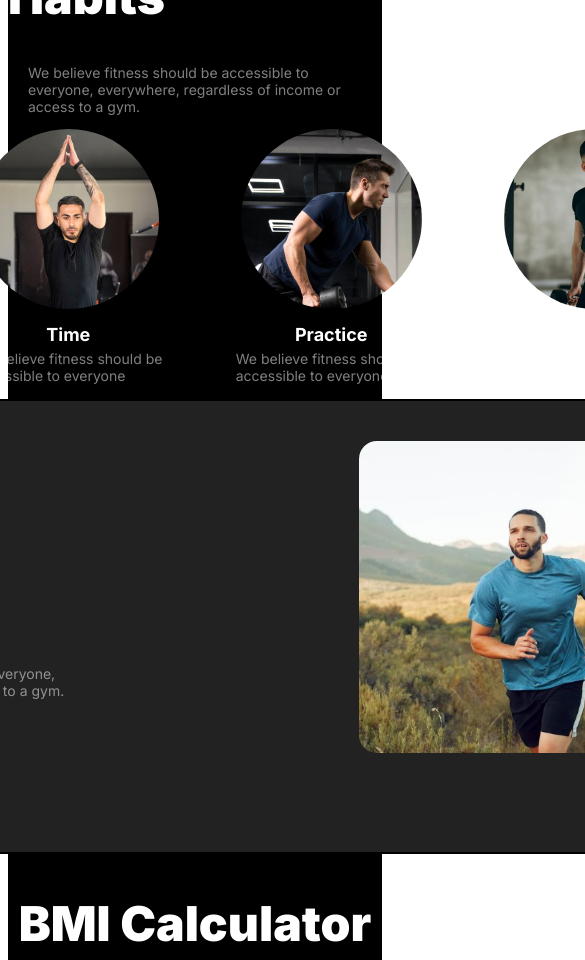
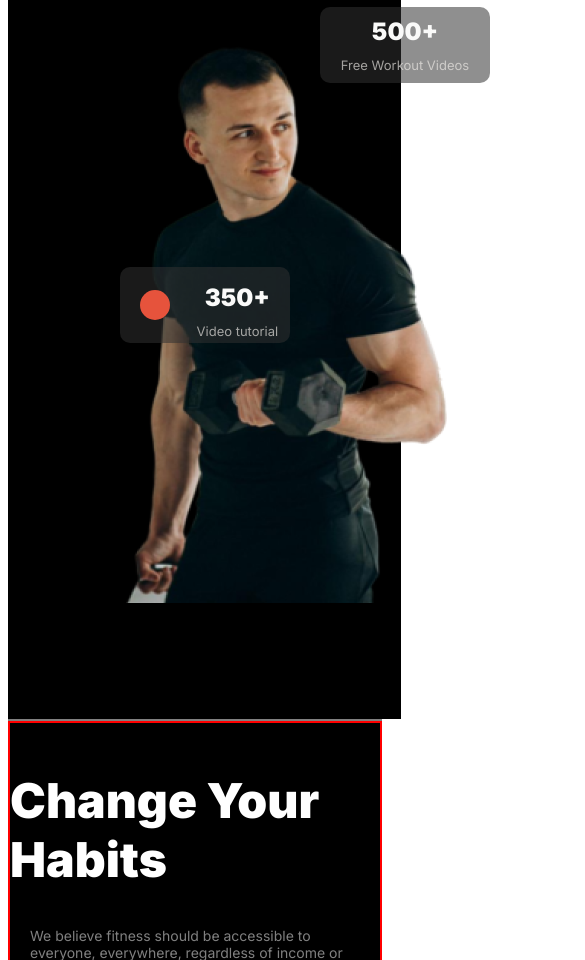
Before and after one commit to TRSiddique/asignment-02, a plain HTML site: page index.html in a window 390 px wide. Shown: the part 1040-2000 px from the top of the page, 585 px wide, since content can reach past the window. Drawn offline with Linux system fonts and the light colour scheme; a web font is replaced by a local one.

Commit message:
section 1, 2 , 3 responsive done

```diff
--- a/index.html
+++ b/index.html
@@ -17,7 +17,13 @@
                 <li><a href="">Contact</a></li>
                 <li><a href="">About</a></li>
             </ul>
-
+            <div class="navbar-menu">
+                <div class="hamburger-menu">
+                    <div class="bar"></div>
+                    <div class="bar"></div>
+                    <div class="bar"></div>
+                </div>
+            </div>
     </nav>
     <div class="banner">
 <div class="oneone">
@@ -30,18 +36,28 @@
 </div>
 <div class="imge">
     <img src="images/head.png" alt="">
+    <!-- <button><h3>350+</h3><br><p>video</p></button> -->
+    <div class="label video-tutorial">
+        <span class="circle"></span>
+        <span ><h4 class="extra-button-title">350+</h4><br><p class="ex-btn-para">Video tutorial</p></span>
+
+    </div>
+    <div class="label2 free-workout">
+        <h3 class="extra-button-title">500+</h3><br><p class="ex-btn-para">Free Workout Videos</p>
+    </div>
 </div>
+
 </div>
 
 
 
 
 </section>
-<section class="sec2">
+<section class="sec2 ">
 <div class="sec21">
     <h3 class="titlebar">Change Your Habits</h3>
     <p class="marg">We believe fitness should be accessible to everyone, everywhere, regardless of income or access to a gym.</p>
-    <div>
+    <div class="Image-father">
         <div class="imgcard-container">
             <div class="imgcard">
             <img class="img1card" src="images/image 3.png" alt="">
@@ -70,30 +86,30 @@
 
     </div>
 </div>
-
+<section class="run-section">
 <div class="run">
     <div class="run1">
         <h3 class="titlebar">Run an Extra
             Mile Easily</h3>
         <p class="marg">We believe fitness should be accessible to everyone, everywhere, regardless of income or access to a gym. With hundreds of professional workouts.</p>
-        <button class="btn2">Join Now</button>
+        <button class="btn2 runbtn">Join Now</button>
     </div>
     <div >
         <img class="img2" src="images/run.jpg" alt="">
     </div>
 </div>
-
+</section>
 
 
 </section>
-<section class="sec3">
+<section class="sec3 hide">
 
 
 
 
 
 </section>
-<section class="sec4 ">
+<section class="sec4 hide">
  <h1 class="titlebar">BMI Calculator</h1>
  <p class="bmi-para">We believe fitness should be accessible to everyone, everywhere, regardless of income or access to a gym.</p>
 <div class="sec42">
@@ -209,7 +225,7 @@
 
 </section>
 <!-- Unique Section -->
-<section class="daily-workout ">
+<section class="daily-workout hide ">
     <div class="challenge-header">
         <h2>Daily Workout Challenge</h2>
         <p>Challenge yourself every day with a new workout. Let's stay fit together!</p>
--- a/style/style.css
+++ b/style/style.css
@@ -81,6 +81,68 @@ nav ul {
 .imge {
   padding-left: 200px;
 }
+/* extra btn */
+.circle {
+  width: 30px;
+  height: 30px;
+  border-radius: 50%;
+  background: rgb(230, 83, 60);
+}
+.label {
+  position: absolute;
+  padding: 10px 20px;
+  background-color: rgba(0, 0, 0, 0.7);
+  color: white;
+  font-size: 20px;
+  text-align: center;
+  border-radius: 10px;
+  font-family: Inter;
+  height: 56px;
+  width: 130px;
+  display: flex;
+  justify-content: space-between;
+  align-items: center;
+}
+.label2 {
+  position: absolute;
+  padding: 10px 20px;
+  background-color: rgba(0, 0, 0, 0.7);
+  color: white;
+  font-size: 20px;
+  text-align: center;
+  border-radius: 10px;
+  font-family: Inter;
+  height: 56px;
+  width: 130px;
+}
+.extra-button-title {
+  color: rgb(250, 250, 249);
+  font-family: Inter;
+  font-size: 24px;
+  font-weight: 900;
+  margin: 0px;
+}
+.ex-btn-para {
+  margin: -13px;
+  font-family: Inter;
+  font-size: 13px;
+  font-weight: 400;
+  color: rgba(239, 237, 232, 0.65);
+}
+
+.video-tutorial {
+  margin-left: -100px;
+  margin-top: -120px;
+  background: rgba(48, 48, 48, 0.54);
+}
+
+.free-workout {
+  margin-top: -450px;
+  margin-left: 200px;
+  background: rgba(48, 48, 48, 0.54);
+  /* border: 2px solid red; */
+}
+
 .btn2 {
   padding: 16px 40px 16px 40px;
 
@@ -115,11 +177,20 @@ letter-spacing: 0px; */
   font-style: normal;
 }
 .sec21 {
-  /* border: 2px solid red; */
+  border: 2px solid red;
   display: flex;
   flex-direction: column;
   align-items: center;
   width: 100%;
+}
+.Image-father{
+  /* border:2px solid rgb(128, 0, 0); */
+  display: flex;
+  justify-content: center;
+  align-items: center;
+  width: 100%;
+  /* margin: 0px auto;
+  padding:0px auto; */
 }
 
 .imgcard {
@@ -129,7 +200,7 @@ letter-spacing: 0px; */
   justify-content: center;
   width: 231px;
   height: 270px;
-  /* border: 2px solid; */
+  /* border: 2px solid yellow; */
 }
 .img1card {
   /* border: 2px solid red; */
@@ -153,11 +224,12 @@ letter-spacing: 0px; */
 .imgcard-container {
   display: flex;
   justify-content: space-evenly;
-  margin-left: -150px;
+  /* margin-left: -150px; */
 
   /* border:2px solid green; */
-  width: 140%;
+  width: 85%;
 }
+
 .titlebar {
   color: rgb(255, 255, 255);
   font-family: Inter;
@@ -171,21 +243,30 @@ letter-spacing: 0px; */
   justify-content: space-between;
   background-color: rgb(0, 0, 0);
 }
+.run-section{
+width: 100%;
+margin: ;
+  /* border: 2px solid greenyellow; */
+}
 .run {
   display: flex;
   flex-direction: row;
   justify-content: space-between;
   padding: 40px;
-  border: 2px solid;
-  width: 1060px;
-  height: 371px;
+  /* border: 2px solid yellow; */
+  /* width: 1060px;
+  height: 371px; */
   border-radius: 18px;
   background: rgb(34, 34, 34);
+  width: 75%;
+  margin: auto;
+
 }
 .run1 {
   width: 400px;
-  /* border: 2px solid greenyellow; */
-  padding: 20px;
+   border: 2px solid rgb(255, 47, 47);
+  /* padding: 20px; */
+
 }
 .img2 {
   height: 312px;
@@ -473,41 +554,35 @@ letter-spacing: 0px; */
   font-family: Inter;
 }
 
-@media screen and (max-width:576px) {
-    footer{
+@media screen and (max-width: 576px) {
+  footer {
     /* width: 100%; */
     padding: 0px;
-
   }
-    .daily-workout{
+  .daily-workout {
     width: 100%;
   }
-    .footer-container{
+  .footer-container {
     flex-direction: column;
     align-items: flex-start;
     font-size: 2rem;
-
-
   }
-    .footer-links{
+  .footer-links {
     flex-direction: column;
     margin-left: 1px;
     padding-left: 0px;
     font-size: 2rem;
-
   }
-    .bmi-para{
-
+  .bmi-para {
     width: 350px;
-
   }
 
-    .card-img{
+  .card-img {
     height: 272px;
     width: 313px;
     margin: 0px auto;
   }
-    .Trainner{
+  .Trainner {
     /* grid-template-columns: repeat(1,1fr);
       border: 2px solid red;
       width: 100%;
@@ -518,15 +593,125 @@ letter-spacing: 0px; */
     border-radius: 18px;
     background: rgba(255, 255, 255, 0.1);
     padding: 30px 5px;
+  }
+  .sec5 {
+    width: 100%;
+  }
+  .marg {
+    padding: 0 20px;
+  }
+  nav ul{
+    display: none;
 
   }
-    .sec5{
+  .navbar-menu {
+    display: flex;
+    align-items: center;
+}
+
+.hamburger-menu {
+    display: flex;
+    flex-direction: column;
+    justify-content: space-between;
+    width: 30px;
+    height: 20px;
+    cursor: pointer;
+}
+
+.hamburger-menu .bar {
+    width: 100%;
+    height: 4px;
+    background-color: white;
+    border-radius: 2px;
+}
+nav{
+  display: flex;
+  justify-content: space-between;
+  /* border: 2px solid red; */
+  width: 100%;
+  margin: 0px;
+}
+ .banner{
+  display: flex;
+  flex-direction: column;
+  margin: 0px;
+  padding: 0px;
+  width: 100%;
+}
+.sec1{
+  width: 88%;
+  padding: 30px;
+margin: 0px;
+/* border: 2px solid red; */
+}
+.oneone{
+  /* border: 2px solid rgb(68, 255, 0); */
+  margin: 0px;
+  padding: 0px;
+  width: 100%;
+}
+.imge{
+  margin: 20px;
+  padding: 60px;
+  /* border: 2px solid rgb(255, 225, 0); */
+
+  width: 60%;
+
+}
+.label2 ,.free-workout{
+  /* margin: 0px; */
+
+  margin-left: 200px;
+  margin-top: -600px;
+}
+
+.label ,.video-tutorial{
+  margin-top: -340px;
+  margin-left: 0px;
+
+}
+.sec21{
+  display: flex;
+  flex-direction: column;
+  align-items: center;
   width: 100%;
 
 }
-    .marg{
-      padding: 0 20px;
+.sec2 {
+  display: flex;
+  flex-direction: column;
+  align-items: center;
+  border: 2px solid rgb(128, 128, 128);
+  width: 99.%;
+}
+.imgcard-container{
+  display: flex;
+  flex-direction: column;
+  align-items: center;
+  /* border: 2px solid rgb(0, 255, 42); */
+  width: 100%;
+  justify-content: center;
+}
+.Image-father{
+  /* border: 2px solid red; */
+  width: 100%;
+  display: flex;
+  flex-direction: column;
+  align-items: center;
 
+}
+.run{
+  display: flex;
+  flex-direction: column;
+  /* border: 2px solid greenyellow; */
+  width:75%;
+  border-radius: 0px;
+  height: 100%;
+}
+.runbtn{
+  width:100%;
+
+  text-align: center;
 }
 
 }
@@ -535,6 +720,11 @@ padding: 30px 5px;
 
 
 
-.hide{
+
+
+
+
+
+.hide {
   display: none;
 }
```
Lines whose indentation alone changed are shown as unchanged.
